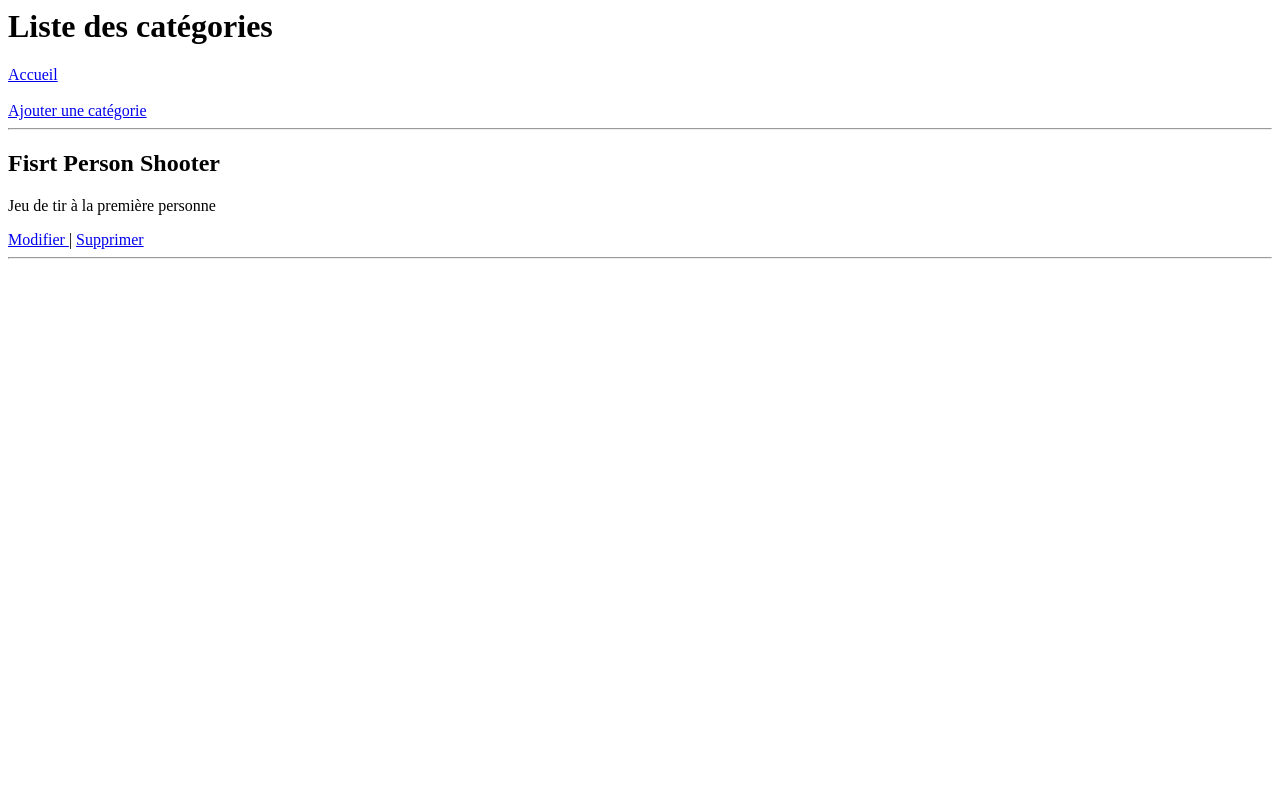
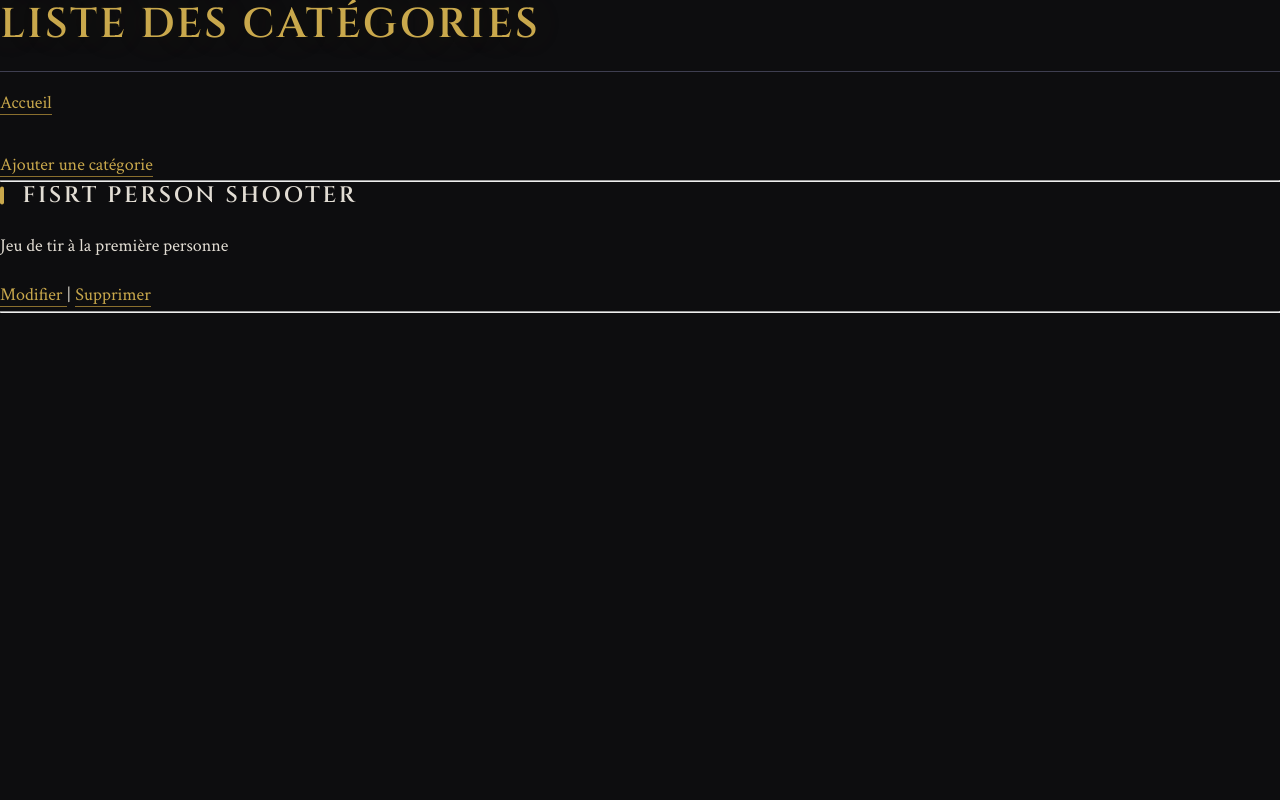
Before and after one commit to debenji68/SAE-2.03, a Django app: page /categories/ in a window 1280 px wide. Run offline with Django 5.2, Linux system fonts and the light colour scheme; data comes from the database, SQL or seed files in the repository.

Commit message:
Pour modification Evan

```diff
--- a/SAE_203/SAE_203/settings.py
+++ b/SAE_203/SAE_203/settings.py
@@ -115,6 +115,6 @@ USE_TZ = True
 # Static files (CSS, JavaScript, Images)
 # https://docs.djangoproject.com/en/6.0/howto/static-files/
 
-STATIC_URL = 'static/'
+STATIC_URL = '/static/'
 MEDIA_URL = '/media/'
 MEDIA_ROOT = BASE_DIR / 'media'
--- /dev/null
+++ b/SAE_203/ludotheque/static/ludotheque/style.css
@@ -0,0 +1,343 @@
+@import url('https://fonts.googleapis.com/css2?family=Cinzel:wght@400;600&family=Crimson+Text:ital,wght@0,400;0,600;1,400&display=swap');
+
+/* ===== VARIABLES ===== */
+:root {
+    --bg:        #0d0d0f;
+    --surface:   #141418;
+    --surface2:  #1c1c22;
+    --surface3:  #24242c;
+    --border:    #2e2e3a;
+    --border2:   #3e3e50;
+
+    --text:      #e2ddd4;
+    --text-muted:#8a8590;
+    --text-dim:  #5a5565;
+
+    --gold:      #c9a84c;
+    --gold-light:#e2c87a;
+    --gold-dark: #8a6f2e;
+    --red:       #b84040;
+    --red-light: #d45555;
+
+    --radius-sm: 4px;
+    --radius-md: 8px;
+    --radius-lg: 12px;
+}
+
+/* ===== RESET ===== */
+*, *::before, *::after { box-sizing: border-box; margin: 0; padding: 0; }
+
+/* ===== BASE ===== */
+body {
+    background-color: var(--bg);
+    color: var(--text);
+    font-family: 'Crimson Text', Georgia, serif;
+    font-size: 18px;
+    line-height: 1.7;
+    min-height: 100vh;
+}
+
+/* ===== TITRES ===== */
+h1, h2 {
+    font-family: 'Cinzel', serif;
+    font-weight: 600;
+    letter-spacing: 0.06em;
+    text-transform: uppercase;
+    line-height: 1.2;
+}
+
+h1 {
+    font-size: 2.6rem;
+    color: var(--gold);
+    text-shadow: 0 0 40px rgba(201,168,76,0.15);
+    margin-bottom: 0.4em;
+    border-bottom: 1px solid var(--border2);
+    padding-bottom: 0.5em;
+}
+
+h2 {
+    font-size: 1.4rem;
+    color: var(--text);
+    letter-spacing: 0.12em;
+    margin-bottom: 1em;
+    position: relative;
+    padding-left: 1em;
+}
+
+h2::before {
+    content: '';
+    position: absolute;
+    left: 0;
+    top: 50%;
+    transform: translateY(-50%);
+    width: 4px;
+    height: 70%;
+    background: var(--gold);
+    border-radius: 2px;
+}
+
+/* ===== PARAGRAPHE ===== */
+p {
+    color: var(--text);
+    margin-bottom: 1em;
+    max-width: 70ch;
+}
+
+strong {
+    color: var(--gold-light);
+    font-weight: 600;
+}
+
+/* ===== LIENS ===== */
+a {
+    color: var(--gold);
+    text-decoration: none;
+    border-bottom: 1px solid var(--gold-dark);
+    transition: color 0.2s, border-color 0.2s;
+}
+
+a:hover {
+    color: var(--gold-light);
+    border-color: var(--gold);
+}
+
+/* ===== LISTES ===== */
+ul {
+    list-style: none;
+    padding: 0;
+}
+
+li {
+    color: var(--text);
+    padding: 0.6rem 0.8rem;
+    border-bottom: 1px solid var(--border);
+    display: flex;
+    align-items: center;
+    gap: 0.6em;
+    transition: background 0.15s;
+}
+
+li:first-child {
+    border-top: 1px solid var(--border);
+}
+
+li:hover {
+    background: var(--surface2);
+}
+
+li::before {
+    content: '◆';
+    font-size: 0.5em;
+    color: var(--gold);
+    flex-shrink: 0;
+}
+
+/* ===== BOUTONS ===== */
+button {
+    font-family: 'Cinzel', serif;
+    font-size: 0.8rem;
+    font-weight: 600;
+    letter-spacing: 0.12em;
+    text-transform: uppercase;
+    cursor: pointer;
+    border: 1px solid var(--gold-dark);
+    border-radius: var(--radius-sm);
+    padding: 0.65em 1.4em;
+    background: transparent;
+    color: var(--gold);
+    transition: all 0.2s ease;
+    position: relative;
+    overflow: hidden;
+}
+
+button:hover {
+    background: var(--gold);
+    color: var(--bg);
+    border-color: var(--gold);
+}
+
+button:active {
+    transform: scale(0.97);
+}
+
+button.danger {
+    border-color: var(--red);
+    color: var(--red-light);
+}
+
+button.danger:hover {
+    background: var(--red);
+    color: var(--text);
+    border-color: var(--red);
+}
+
+/* ===== FORMULAIRES ===== */
+form {
+    background: var(--surface);
+    border: 1px solid var(--border);
+    border-radius: var(--radius-lg);
+    padding: 2rem;
+    max-width: 560px;
+}
+
+form label {
+    display: block;
+    font-family: 'Cinzel', serif;
+    font-size: 0.7rem;
+    letter-spacing: 0.14em;
+    text-transform: uppercase;
+    color: var(--text-muted);
+    margin-bottom: 0.4em;
+    margin-top: 1.2em;
+}
+
+form label:first-child { margin-top: 0; }
+
+form input,
+form select,
+form textarea {
+    width: 100%;
+    background: var(--surface3);
+    border: 1px solid var(--border);
+    border-radius: var(--radius-sm);
+    color: var(--text);
+    padding: 0.65em 0.9em;
+    font-family: 'Crimson Text', serif;
+    font-size: 1rem;
+    outline: none;
+    transition: border-color 0.2s, background 0.2s;
+}
+
+form input:focus,
+form select:focus,
+form textarea:focus {
+    border-color: var(--gold-dark);
+    background: var(--surface2);
+}
+
+form input::placeholder,
+form textarea::placeholder {
+    color: var(--text-dim);
+}
+
+form button {
+    margin-top: 1.4em;
+    width: 100%;
+    padding: 0.8em;
+}
+
+/* ===== LAYOUT ===== */
+.container {
+    max-width: 1120px;
+    margin: 0 auto;
+    padding: 2.5rem 2rem;
+}
+
+/* ===== NAV ===== */
+nav {
+    background: var(--surface);
+    border-bottom: 1px solid var(--border);
+    padding: 1rem 2rem;
+    display: flex;
+    align-items: center;
+    gap: 2rem;
+}
+
+nav .brand {
+    font-family: 'Cinzel', serif;
+    font-size: 1.2rem;
+    color: var(--gold);
+    text-decoration: none;
+    border: none;
+    letter-spacing: 0.1em;
+}
+
+nav a {
+    font-family: 'Cinzel', serif;
+    font-size: 0.7rem;
+    letter-spacing: 0.12em;
+    text-transform: uppercase;
+    color: var(--text-muted);
+    border: none;
+    transition: color 0.2s;
+}
+
+nav a:hover { color: var(--gold); }
+
+/* ===== CARDS ===== */
+.card {
+    background: var(--surface);
+    border: 1px solid var(--border);
+    border-radius: var(--radius-lg);
+    overflow: hidden;
+    transition: border-color 0.2s, transform 0.2s;
+}
+
+.card:hover {
+    border-color: var(--border2);
+    transform: translateY(-2px);
+}
+
+/* ===== MESSAGES ===== */
+.messages { list-style: none; margin-bottom: 1.5rem; }
+
+.messages li {
+    padding: 0.75rem 1.2rem;
+    border-radius: var(--radius-sm);
+    font-size: 0.95rem;
+    margin-bottom: 0.5rem;
+    border-bottom: none;
+}
+
+.messages li::before { display: none; }
+
+.messages .success {
+    background: rgba(60, 100, 60, 0.25);
+    border: 1px solid #3a6040;
+    color: #7ec898;
+}
+
+.messages .error {
+    background: rgba(120, 40, 40, 0.25);
+    border: 1px solid #7a3030;
+    color: #e07070;
+}
+
+/* ===== TABLES ===== */
+table {
+    width: 100%;
+    border-collapse: collapse;
+    font-size: 0.95rem;
+}
+
+thead th {
+    font-family: 'Cinzel', serif;
+    font-size: 0.65rem;
+    letter-spacing: 0.14em;
+    text-transform: uppercase;
+    color: var(--gold);
+    padding: 0.75rem 1rem;
+    text-align: left;
+    border-bottom: 1px solid var(--border2);
+}
+
+tbody td {
+    padding: 0.85rem 1rem;
+    border-bottom: 1px solid var(--border);
+    color: var(--text);
+}
+
+tbody tr:hover td { background: var(--surface2); }
+
+/* ===== FOOTER ===== */
+footer {
+    border-top: 1px solid var(--border);
+    padding: 2rem;
+    text-align: center;
+    color: var(--text-dim);
+    font-family: 'Cinzel', serif;
+    font-size: 0.7rem;
+    letter-spacing: 0.1em;
+    text-transform: uppercase;
+    margin-top: 4rem;
+}
--- a/SAE_203/ludotheque/templates/ludotheque/auteurs/form.html
+++ b/SAE_203/ludotheque/templates/ludotheque/auteurs/form.html
@@ -1,5 +1,8 @@
 <h1>{{ titre }}</h1>
-
+{% load static %}
+<head>
+    <link rel="stylesheet" href="{% static 'ludotheque/style.css' %}">
+</head>
 <a href="{% url 'liste_auteurs' %}">Retour</a>
 
 <hr>
--- a/SAE_203/ludotheque/templates/ludotheque/auteurs/liste.html
+++ b/SAE_203/ludotheque/templates/ludotheque/auteurs/liste.html
@@ -1,5 +1,8 @@
 <h1>Liste des auteurs</h1>
-
+{% load static %}
+<head>
+    <link rel="stylesheet" href="{% static 'ludotheque/style.css' %}">
+</head>
 <a href="{% url 'accueil' %}">Accueil</a>
 <br><br>
 
--- a/SAE_203/ludotheque/templates/ludotheque/auteurs/supprimer.html
+++ b/SAE_203/ludotheque/templates/ludotheque/auteurs/supprimer.html
@@ -1,5 +1,8 @@
 <h1>Supprimer un auteur</h1>
-
+{% load static %}
+<head>
+    <link rel="stylesheet" href="{% static 'ludotheque/style.css' %}">
+</head>
 <p>
     Veux-tu vraiment supprimer l’auteur :
     <strong>{{ auteur.prenom }} {{ auteur.nom }}</strong> ?
--- a/SAE_203/ludotheque/templates/ludotheque/categories/form.html
+++ b/SAE_203/ludotheque/templates/ludotheque/categories/form.html
@@ -1,5 +1,8 @@
 <h1>{{ titre }}</h1>
-
+{% load static %}
+<head>
+    <link rel="stylesheet" href="{% static 'ludotheque/style.css' %}">
+</head>
 <a href="{% url 'liste_categories' %}">Retour</a>
 
 <hr>
--- a/SAE_203/ludotheque/templates/ludotheque/categories/liste.html
+++ b/SAE_203/ludotheque/templates/ludotheque/categories/liste.html
@@ -1,5 +1,8 @@
 <h1>Liste des catégories</h1>
-
+{% load static %}
+<head>
+    <link rel="stylesheet" href="{% static 'ludotheque/style.css' %}">
+</head>
 <a href="{% url 'accueil' %}">Accueil</a>
 <br><br>
 
--- a/SAE_203/ludotheque/templates/ludotheque/categories/supprimer.html
+++ b/SAE_203/ludotheque/templates/ludotheque/categories/supprimer.html
@@ -1,5 +1,8 @@
 <h1>Supprimer une catégorie</h1>
-
+{% load static %}
+<head>
+    <link rel="stylesheet" href="{% static 'ludotheque/style.css' %}">
+</head>
 <p>
     Veux-tu vraiment supprimer la catégorie :
     <strong>{{ categorie.nom }}</strong> ?
--- a/SAE_203/ludotheque/templates/ludotheque/jeux/form.html
+++ b/SAE_203/ludotheque/templates/ludotheque/jeux/form.html
@@ -1,5 +1,8 @@
 <h1>{{ titre }}</h1>
-
+{% load static %}
+<head>
+    <link rel="stylesheet" href="{% static 'ludotheque/style.css' %}">
+</head>
 <a href="{% url 'liste_jeux' %}">Retour</a>
 
 <hr>
--- a/SAE_203/ludotheque/templates/ludotheque/jeux/liste.html
+++ b/SAE_203/ludotheque/templates/ludotheque/jeux/liste.html
@@ -1,5 +1,8 @@
 <h1>Liste des jeux</h1>
-
+{% load static %}
+<head>
+    <link rel="stylesheet" href="{% static 'ludotheque/style.css' %}">
+</head>
 <a href="{% url 'accueil' %}">Accueil</a>
 <br><br>
 
--- a/SAE_203/ludotheque/templates/ludotheque/jeux/supprimer.html
+++ b/SAE_203/ludotheque/templates/ludotheque/jeux/supprimer.html
@@ -1,5 +1,8 @@
 <h1>Supprimer un jeu</h1>
-
+{% load static %}
+<head>
+    <link rel="stylesheet" href="{% static 'ludotheque/style.css' %}">
+</head>
 <p>
     Veux-tu vraiment supprimer le jeu :
     <strong>{{ jeu.titre }}</strong> ?
```
Also changed, not shown: SAE_203/ludotheque/templates/ludotheque/accueil.html (+7 -0 lines).
